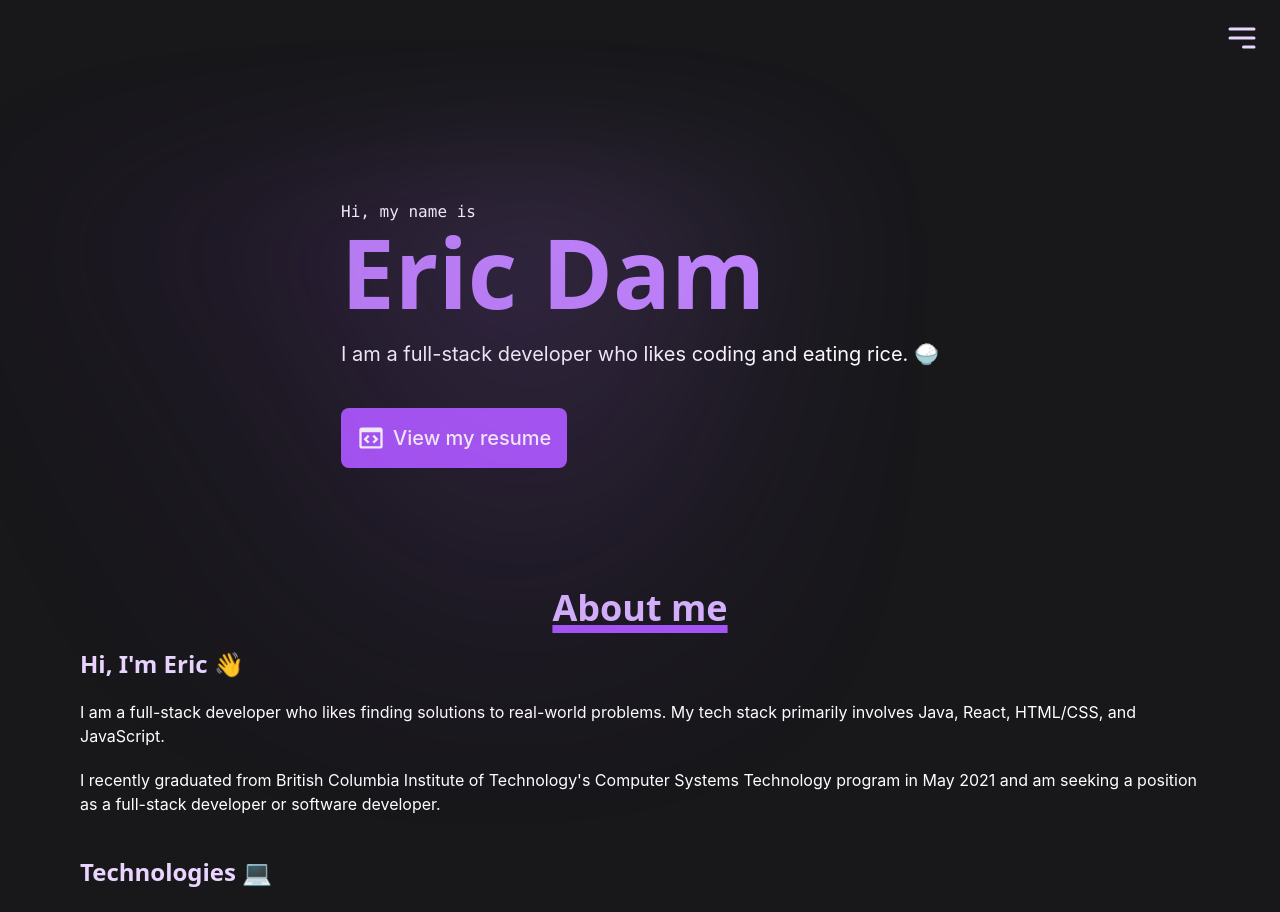
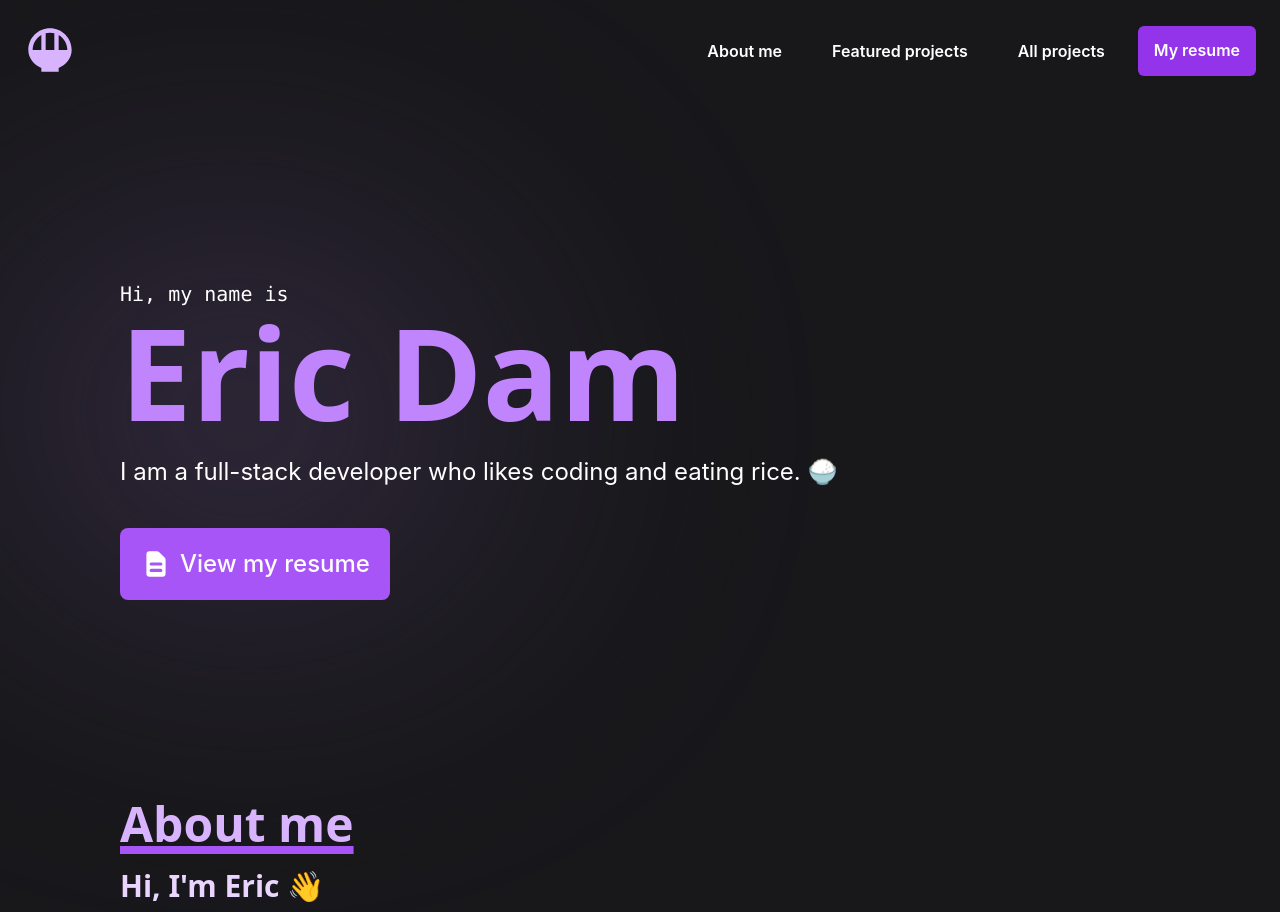
Before and after one commit to christinaraganit/tailwind-portfolio-website, a Next.js app: page / in a window 1280 px wide. Shown: the top 912 px of the page. Built offline with nearby package versions, Linux system fonts and the light colour scheme.

Commit message:
completed desktop view

```diff
--- a/components/about.js
+++ b/components/about.js
@@ -7,12 +7,12 @@ export default function About() {
   return (
     <div
       id="about"
-      className="py-10 px-10 md:py-0 md:pb-10 md:px-20 text-l bg-transparent"
+      className="py-10 px-10 md:py-0 md:pb-10 md:px-20 text-l bg-transparent lg:mx-10"
     >
-      <p className="font-extrabold md:text-center md:text-4xl text-purple-400 mb-5 font-sans text-4xl md:text-purple-300 md:underline md:decoration-8 md:offset-0 md:decoration-purple-500">
+      <p className="font-extrabold md:text-center lg:text-left md:text-4xl text-purple-400 mb-5 font-sans text-4xl lg:text-5xl md:text-purple-300 md:underline md:decoration-8 md:offset-0 md:decoration-purple-500">
         About me
       </p>
-      <p className="font-extrabold text-purple-200 mb-5 font-sans text-2xl">
+      <p className="font-extrabold text-purple-200 mb-5 font-sans text-2xl lg:text-3xl">
         Hi, I'm Eric 👋
       </p>
       <p className="text-white mb-5">
@@ -26,12 +26,12 @@ export default function About() {
         position as a full-stack developer or software developer.
       </p>
 
-      <p className="font-extrabold text-purple-200 mb-5 font-sans text-2xl">
+      <p className="font-extrabold text-purple-200 mb-5 font-sans text-2xl lg:text-3xl">
         Technologies 💻
       </p>
 
       <ol className="list-disc text-l px-10 font-normal text-white mb-10">
-        <div className="md:flex md:flex-row md:justify-between">
+        <div className="md:flex md:flex-row md:justify-between lg:justify-start lg:gap-40">
           <div>
             <li>Java</li>
             <li>React</li>
@@ -46,6 +46,7 @@ export default function About() {
             <li>JavaScript</li>
             <li>Python</li>
             <li>MySQL</li>
+            <li>Tailwind CSS</li>
           </div>
           <div>
             <li>Angular</li>
--- a/components/component-cards/project-card.js
+++ b/components/component-cards/project-card.js
@@ -9,7 +9,7 @@ export default function ProjectCard({
   buttonsLinked,
 }) {
   return (
-    <div className="bg-zinc-800 border border-zinc-700 p-5 md:px-10 md:py-8 rounded-lg mb-5">
+    <div className="bg-zinc-800 border border-zinc-700 p-5 md:px-10 md:py-8 rounded-lg">
       <div className="flex mb-5 justify-center align-center">
         <FaCode size={28} className="text-purple-200"></FaCode>
       </div>
--- a/components/component-cards/small-project-card.js
+++ b/components/component-cards/small-project-card.js
@@ -54,7 +54,9 @@ export default function SmallProjectCard({
         {technologiesUsed.join(", ")}
       </p>
 
-      <p className="text-l font-normal text-white">{description}</p>
+      <p className="text-l font-normal text-white md:text-center">
+        {description}
+      </p>
     </div>
   );
 }
--- a/components/featured.js
+++ b/components/featured.js
@@ -2,11 +2,12 @@ import ProjectCard from "./component-cards/project-card";
 
 export default function Featured() {
   return (
-    <div id="featured" className="py-10 px-10 md:px-20 bg-transparent ">
-      <p className="font-extrabold text-purple-400 md:text-center md:text-4xl mb-10 font-sans text-4xl md:text-purple-300 md:underline md:decoration-8 md:offset-0 md:decoration-purple-500">
+    <div id="featured" className="py-10 px-10 md:px-20 bg-transparent lg:mx-10">
+      <p className="font-extrabold lg:text-5xl lg:text-left text-purple-400 md:text-center md:text-4xl lg:text-5xl lg:text-left mb-10 font-sans text-4xl md:text-purple-300 md:underline md:decoration-8 md:offset-0 md:decoration-purple-500">
         Featured projects
       </p>
 
+      <div className="sm:grid sm:gap-5 lg:grid lg:grid-cols-2 lg:gap-5">
         <ProjectCard
           projectName="Gloocel Innovations"
           technologiesUsed={[
@@ -85,5 +86,6 @@ export default function Featured() {
           }}
         ></ProjectCard>
       </div>
+    </div>
   );
 }
--- a/components/header.js
+++ b/components/header.js
@@ -4,6 +4,7 @@ import { FaGithub } from "react-icons/fa";
 import { FaLinkedinIn } from "react-icons/fa";
 import { FaEnvelopeOpen } from "react-icons/fa";
 import { useState, useEffect } from "react";
+import { MdRiceBowl } from "react-icons/md";
 
 export default function Header() {
   const [open, setOpen] = useState(false);
@@ -60,11 +61,35 @@ export default function Header() {
     <div id="header" className="top-0 h-20 z-100 w-full fixed">
       <div
         id="headerBar"
-        className="p-5 flex flex-col items-end bg-transparent"
+        className="p-5 flex flex-col lg:flex-row items-end lg:align-center lg:justify-between lg:p-6 bg-transparent"
       >
+        <MdRiceBowl
+          id="desktop-menu-rice"
+          size={52}
+          className="text-purple-300 sm:hidden md:hidden lg:block"
+        ></MdRiceBowl>
+
+        <div
+          id="desktop-menu-links"
+          className="sm:hidden md:hidden lg:flex lg:flex-row lg:w-fit lg:gap-4 lg:text-white lg:font-semibold"
+        >
+          <a className="py-3 px-4 w-fit text-center hover:bg-zinc-800 border border-transparent rounded-md hover:border-zinc-700">
+            About me
+          </a>
+          <a className="py-3 px-4 w-fit text-center hover:bg-zinc-800 border border-transparent rounded-md hover:border-zinc-700">
+            Featured projects
+          </a>
+          <a className="py-3 px-4 w-fit text-center hover:bg-zinc-800 border border-transparent rounded-md hover:border-zinc-700">
+            All projects
+          </a>
+          <a className="py-3 px-4 w-fit text-center bg-purple-600 hover:bg-purple-700 rounded-md">
+            My resume
+          </a>
+        </div>
+
         <HiOutlineMenuAlt3
           size={36}
-          className="text-purple-200"
+          className="text-purple-200 lg:hidden"
           onClick={() => openMenu()}
         ></HiOutlineMenuAlt3>
       </div>
@@ -93,7 +118,7 @@ export default function Header() {
               All projects
             </a>
             <a className="p-4 w-full text-center bg-purple-700 hover:bg-purple-800 rounded-md">
-              Resume
+              My resume
             </a>
           </div>
           <div id="about-buttons" className="flex gap-5 mt-auto">
--- a/components/hero.js
+++ b/components/hero.js
@@ -3,17 +3,33 @@ import { BiCodeBlock } from "react-icons/bi";
 export default function Hero() {
   return (
     <div className="bg-transparent my-10 mx-10 flex flex-col justify-center content-center">
-      <p className="font-mono text-white font-medium text-l">Hi, my name is</p>
-      <p className="font-extrabold text-purple-400 mb-5 font-sans text-8xl">
+      <p className="font-mono text-white font-medium text-l lg:text-xl">
+        Hi, my name is
+      </p>
+      <p className="font-extrabold text-purple-400 mb-5 font-sans text-8xl lg:text-9xl">
         Eric Dam
       </p>
-      <p className="text-xl text-white mb-10">
+      <p className="text-xl text-white mb-10 lg:text-2xl">
         I am a full-stack developer who likes coding and eating rice. 🍚
       </p>
-      <button className="flex w-fit h-fit gap-2 rounded-lg font-medium bg-purple-500 hover:bg-purple-600 p-4 text-xl text-white">
-        <BiCodeBlock size={28}></BiCodeBlock>
+      <a
+        href="#"
+        className="flex w-fit h-fit gap-2 rounded-lg font-medium bg-purple-500 hover:bg-purple-600 p-4 lg:p-5 text-xl text-white lg:text-2xl"
+      >
+        <svg
+          xmlns="http://www.w3.org/2000/svg"
+          className="h-7 w-7 lg:h-8 lg:w-8 text-white"
+          viewBox="0 0 20 20"
+          fill="currentColor"
+        >
+          <path
+            fill-rule="evenodd"
+            d="M4 4a2 2 0 012-2h4.586A2 2 0 0112 2.586L15.414 6A2 2 0 0116 7.414V16a2 2 0 01-2 2H6a2 2 0 01-2-2V4zm2 6a1 1 0 011-1h6a1 1 0 110 2H7a1 1 0 01-1-1zm1 3a1 1 0 100 2h6a1 1 0 100-2H7z"
+            clip-rule="evenodd"
+          />
+        </svg>
         View my resume
-      </button>
+      </a>
     </div>
   );
 }
--- a/components/projects.js
+++ b/components/projects.js
@@ -2,12 +2,12 @@ import SmallProjectCard from "./component-cards/small-project-card";
 
 export default function Projects() {
   return (
-    <div id="featured" className="py-10 px-10 md:px-20 bg-transparent ">
-      <p className="font-extrabold text-purple-400 mb-10 font-sans text-4xl md:text-center md:text-4xl mb-10 font-sans text-4xl md:text-purple-300 md:underline md:decoration-8 md:offset-0 md:decoration-purple-500">
+    <div id="featured" className="py-10 px-10 md:px-20 bg-transparent lg:mx-10">
+      <p className="font-extrabold lg:text-5xl lg:text-left text-purple-400 mb-10 font-sans text-4xl md:text-center md:text-4xl mb-10 font-sans text-4xl md:text-purple-300 md:underline md:decoration-8 md:offset-0 md:decoration-purple-500">
         All projects
       </p>
 
-      <div className="md:grid md:grid-cols-2 md:gap-5">
+      <div className="md:grid md:grid-cols-2 md:gap-5 lg:grid-cols-3">
         <SmallProjectCard
           projectName="Yordle"
           technologiesUsed={["React", "HTML", "CSS", "JavaScript"]}
--- a/pages/index.js
+++ b/pages/index.js
@@ -9,17 +9,15 @@ import React, { useEffect, useState } from "react";
 export default function Home() {
   return (
     <div id="home">
-      <div id="title" className="h-screen md:h-5/6 md:my-20">
-        <img
-          src="purple-blur.png"
-          className="z-0 fixed w-screen md:w-2/3 right-0 opacity-50 blur-3xl md:top-40 top-20 md:left-0 md:opacity-40"
-        ></img>
-
+      <div
+        id="title"
+        className="h-screen md:h-5/6 md:py-40 lg:h-screen lg:my-0"
+      >
         <Header></Header>
 
         <div
           id="content"
-          className="pt-20 h-full flex bg-transparent content-center justify-center"
+          className="pt-20 h-full flex bg-transparent content-center justify-center lg:content-start lg:justify-start lg:mx-20"
         >
           <Hero></Hero>
         </div>
--- a/styles/globals.css
+++ b/styles/globals.css
@@ -11,6 +11,34 @@ body {
   font-family: Inter, -apple-system, BlinkMacSystemFont, Segoe UI, Roboto, Oxygen,
     Ubuntu, Cantarell, Fira Sans, Droid Sans, Helvetica Neue, sans-serif;
   background-color: #18181b;
+  background-image: url("../public/purple.png");
+  background-position: top left;
+  background-size: 100vh;
+  background-repeat: no-repeat;
+}
+
+@media screen and (min-width: 768px) {
+  html, body {
+    background-image: url("../public/purple-right.png");
+    background-position: top;
+    background-size: 100vh;
+    background-repeat: no-repeat;
+  }
+}
+
+@media screen and (min-width: 1024px) {
+  html, body {
+    background-image: url("../public/purple-right.png");
+    background-position: top left;
+    background-size: 80vw;
+    background-repeat: no-repeat;
+  }
+}
+
+@media screen and (max-width: 1024px) {
+  #desktop-menu-rice, #desktop-menu-links {
+    display: none;
+  }
 }
 
 a {
```
Also changed, not shown: public/purple-right.png (added), public/purple.png (added). Lines whose indentation alone changed are shown as unchanged.
